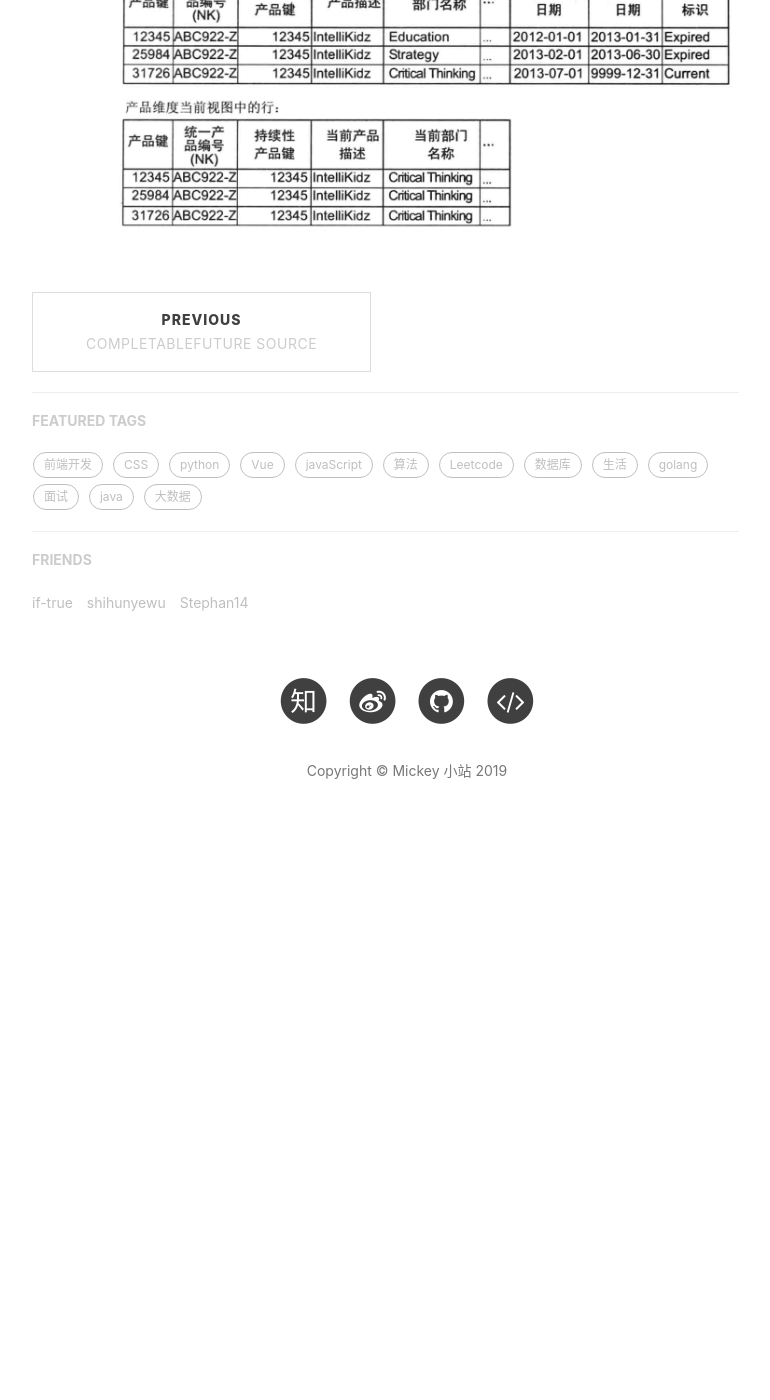
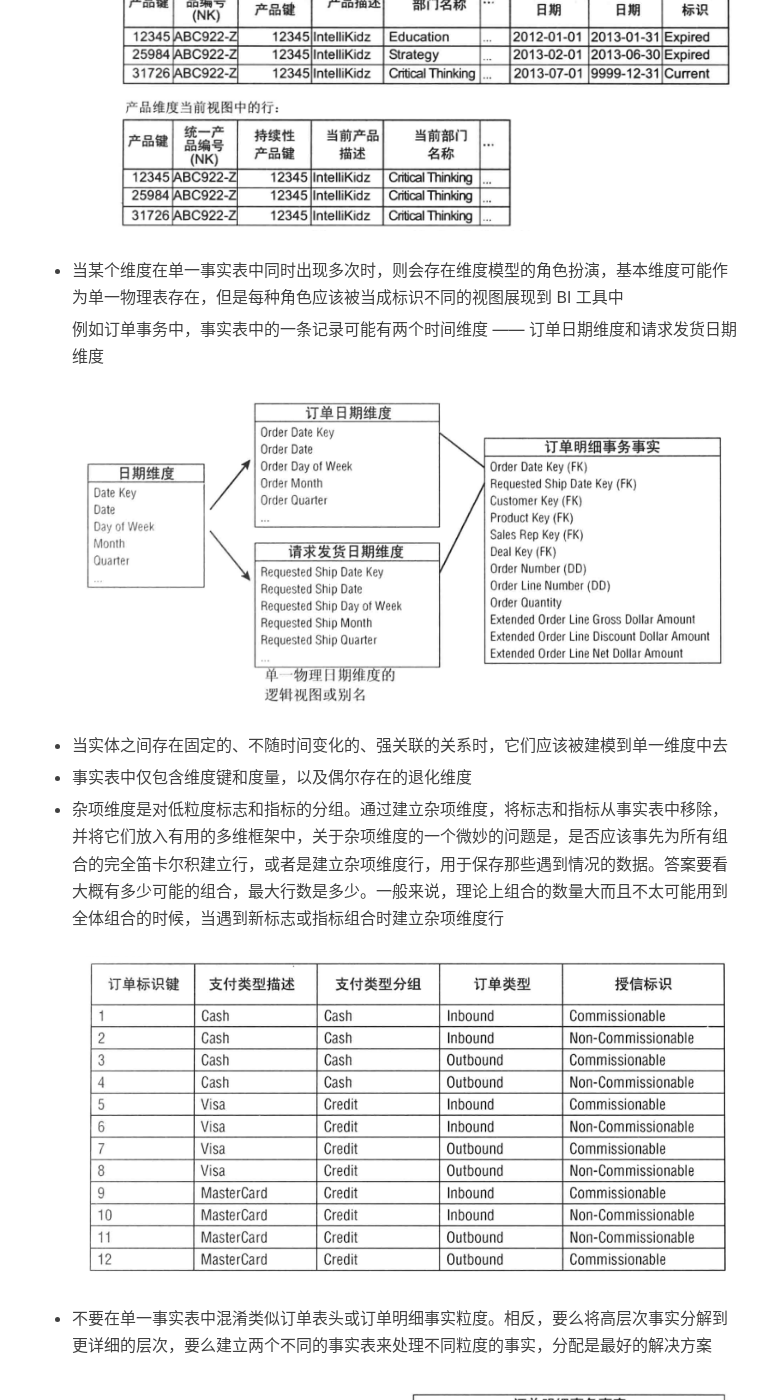
Before and after one commit to mickey0524/mickey0524.github.io, a Jekyll site: the page built from _posts/2019-08-24-dw-methodology.md, in a window 1280 px wide and 1400 px high, scrolled down 3281 px. Shown: the whole window, without its empty margins (233-1003 px from the left). Built offline with Jekyll 4.4.1, drawn with Linux system fonts in a browser that asks for light colours; nearby versions of some CDN libraries; comment, search, counter and statistics services are not loaded; before the commit the page ends 4128 px from its top, so only the background shows below that; some of the changed text lies outside the part shown.

Commit message:
feat(dw): update dw

```diff
--- a/_posts/2019-08-24-dw-methodology.md
+++ b/_posts/2019-08-24-dw-methodology.md
@@ -77,3 +77,23 @@
     * 重写 + 增加新行 + 新表
 
         ![scd_7](/img/in-post/dw-methodology/scd-7.png)
+
+* 当某个维度在单一事实表中同时出现多次时，则会存在维度模型的角色扮演，基本维度可能作为单一物理表存在，但是每种角色应该被当成标识不同的视图展现到 BI 工具中
+
+    例如订单事务中，事实表中的一条记录可能有两个时间维度 —— 订单日期维度和请求发货日期维度
+
+    ![order_1](/img/in-post/dw-methodology/order_1.png)
+
+* 当实体之间存在固定的、不随时间变化的、强关联的关系时，它们应该被建模到单一维度中去
+
+* 事实表中仅包含维度键和度量，以及偶尔存在的退化维度
+
+* 杂项维度是对低粒度标志和指标的分组。通过建立杂项维度，将标志和指标从事实表中移除，并将它们放入有用的多维框架中，关于杂项维度的一个微妙的问题是，是否应该事先为所有组合的完全笛卡尔积建立行，或者是建立杂项维度行，用于保存那些遇到情况的数据。答案要看大概有多少可能的组合，最大行数是多少。一般来说，理论上组合的数量大而且不太可能用到全体组合的时候，当遇到新标志或指标组合时建立杂项维度行
+
+    ![order_2](/img/in-post/dw-methodology/order_2.png)
+
+* 不要在单一事实表中混淆类似订单表头或订单明细事实粒度。相反，要么将高层次事实分解到更详细的层次，要么建立两个不同的事实表来处理不同粒度的事实，分配是最好的解决方案
+
+    ![order_3](/img/in-post/dw-methodology/order_3.png)
+
+* 累积快照事实表适用于流水线业务，周期性且时间范围长的业务适合用周期快照事实表
```
Also changed, not shown: img/in-post/dw-methodology/order_1.png (added), img/in-post/dw-methodology/order_2.png (added), img/in-post/dw-methodology/order_3.png (added).
